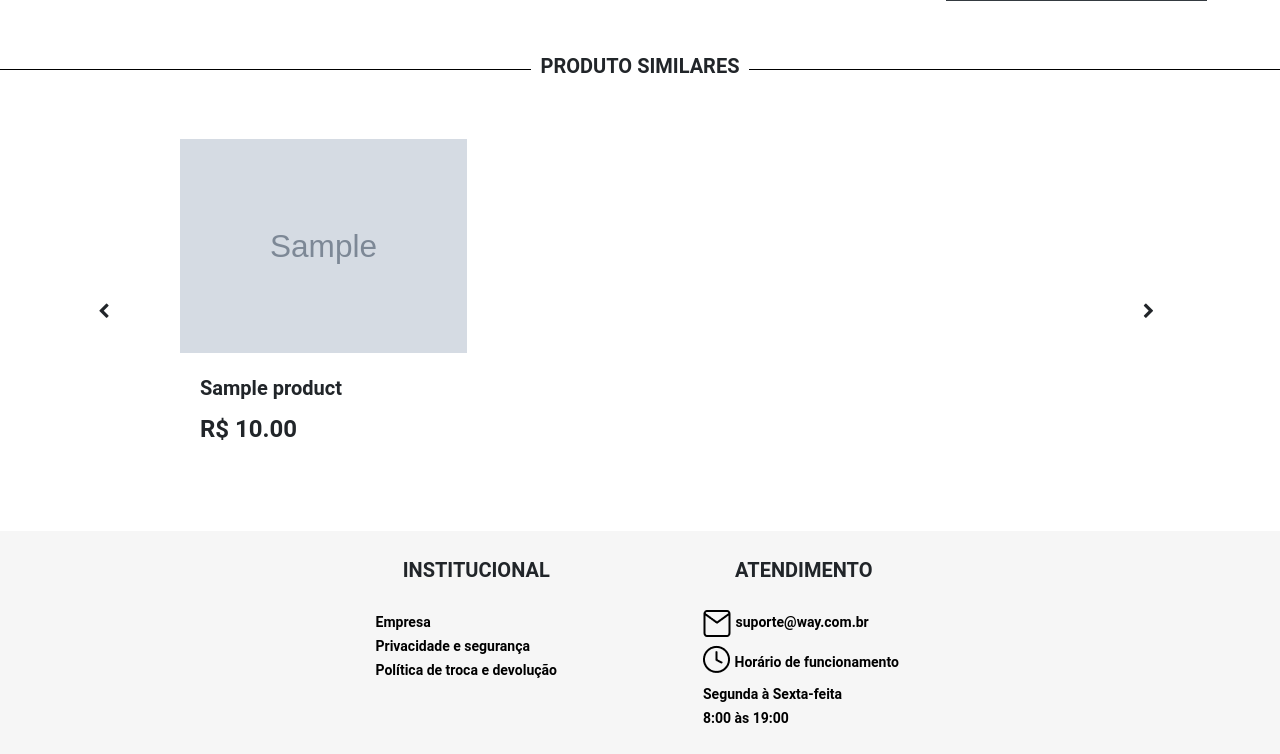
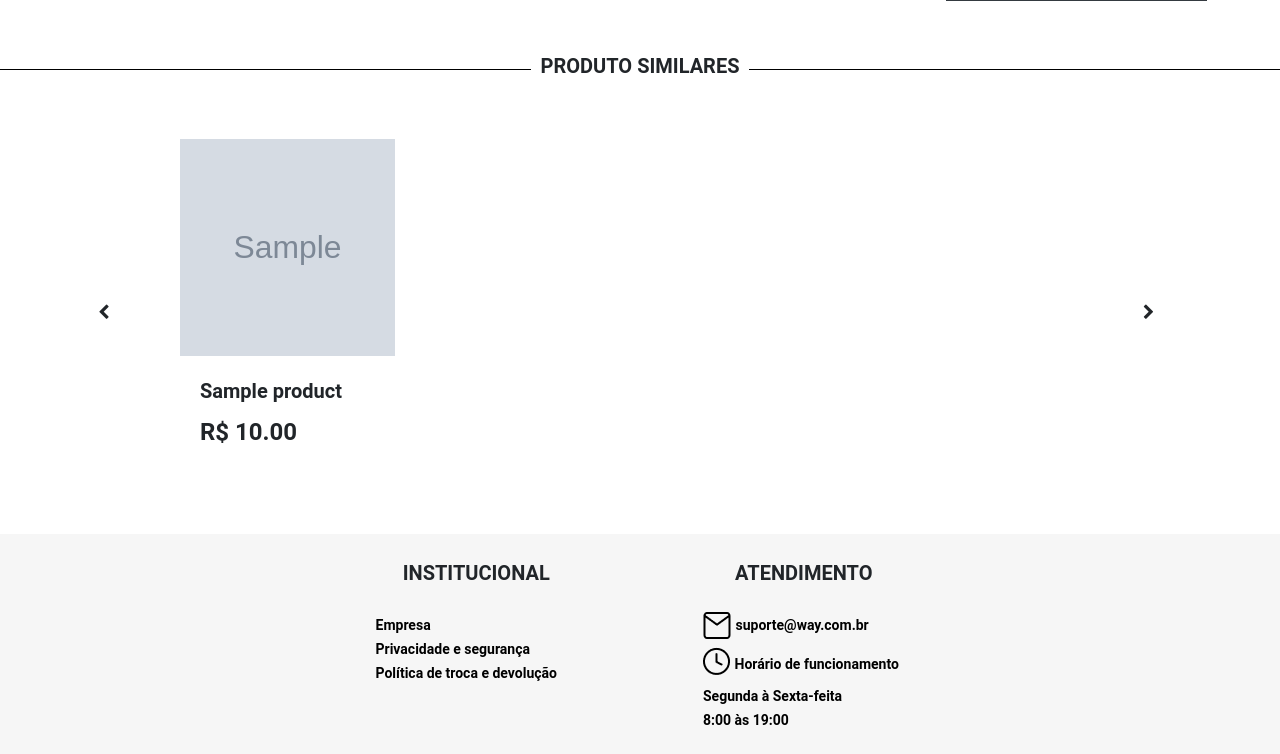
Before and after one commit to MatheusGomeSouza/wayweb-project, a Django app: the page made by produto/views.py in a window 1280 px wide. Shown: the part 546-1300 px from the top of the page. Run offline with Django 3.2, Linux system fonts and the light colour scheme; tables that the repository leaves empty hold one stand-in row (Sample ...); some libraries are stand-ins or nearby versions.

Commit message:
image fixes

```diff
--- a/orders/views.py
+++ b/orders/views.py
@@ -49,9 +49,9 @@ class OrderCreateView(CreateView):
                     quantity=item["quantity"],
                     size=item["size"],
                 )
-                est = Estoque.objects.get(product_id=item["product"], size=item["size"], size_number=item["size_number"])
-                est.quantity -= item["quantity"]
-                est.save()
+                #est = Estoque.objects.get(product_id=item["product"], size=item["size"], size_number=item["size_number"])
+                #est.quantity -= item["quantity"]
+                #est.save()
 
             frete = cart.get_freigth()
             order.freight = frete
--- a/produto/views.py
+++ b/produto/views.py
@@ -13,7 +13,7 @@ def div(value, div):
 
 class ProductDetailView(DetailView):
     queryset = Product.available.all()
-    related_products = Product.objects.all().order_by('created').filter(category_id = 1)[:9]
+    related_products = Product.objects.all().order_by('created')[:9]
     extra_context = {'form': CartAddProductForm, 'product_list' : related_products}
 
 
--- a/templates/guest/index.html
+++ b/templates/guest/index.html
@@ -122,7 +122,7 @@
                                     {% for product in product_list|slice:":3" %}
                                         <div class="col-md-4 mb-3">
                                             <div class="card" style="border:none">
-                                                <img class="img-fluid" alt="100%x280" src="/media/{{product.image}}"
+                                                <img alt="100%x280" src="/media/{{product.image}}"   width="215px" height="217px"
                                                     onclick="location.href='{{ product.get_absolute_url }}';" style="cursor: pointer;">
                                                 <div class="card-body">
                                                     <label class="desc-camiseta">{{ product.name }}</label>
@@ -140,7 +140,7 @@
                                     {% for product in product_list|slice:"3:6" %}
                                         <div class="col-md-4 mb-3">
                                             <div class="card" style="border:none">
-                                                <img class="img-fluid" alt="100%x280" src="/media/{{product.image}}"
+                                                <img alt="100%x280" src="/media/{{product.image}}"   width="215px" height="217px"
                                                     onclick="location.href='{{ product.get_absolute_url }}';" style="cursor: pointer;">
                                                 <div class="card-body">
                                                     <label class="desc-camiseta">{{ product.name }}</label>
@@ -158,7 +158,7 @@
                                     {% for product in product_list|slice:"6:9" %}
                                         <div class="col-md-4 mb-3">
                                             <div class="card" style="border:none">
-                                                <img class="img-fluid" alt="100%x280" src="/media/{{product.image}}"
+                                                <img alt="100%x280" src="/media/{{product.image}}"   width="215px" height="217px"
                                                     onclick="location.href='{{ product.get_absolute_url }}';" style="cursor: pointer;">
                                                 <div class="card-body">
                                                     <label class="desc-camiseta">{{ product.name }}</label>
--- a/templates/produto/product_detail.html
+++ b/templates/produto/product_detail.html
@@ -114,7 +114,7 @@
                                     {% for product in product_list|slice:":3" %}
                                         <div class="col-md-4 mb-3">
                                             <div class="card" style="border:none">
-                                                <img class="img-fluid" alt="100%x280" src="/media/{{product.image}}"
+                                                <img alt="100%x280" src="/media/{{product.image}}" width="215px" height="217px"
                                                     onclick="location.href='{{ product.get_absolute_url }}';" style="cursor: pointer;">
                                                 <div class="card-body">
                                                     <label class="desc-camiseta">{{ product.name }}</label>
@@ -132,7 +132,7 @@
                                     {% for product in product_list|slice:"3:6" %}
                                         <div class="col-md-4 mb-3">
                                             <div class="card" style="border:none">
-                                                <img class="img-fluid" alt="100%x280" src="/media/{{product.image}}"
+                                                <img alt="100%x280" src="/media/{{product.image}}" width="215px" height="217px"
                                                     onclick="location.href='{{ product.get_absolute_url }}';" style="cursor: pointer;">
                                                 <div class="card-body">
                                                     <label class="desc-camiseta">{{ product.name }}</label>
@@ -150,7 +150,7 @@
                                     {% for product in product_list|slice:"6:9" %}
                                         <div class="col-md-4 mb-3">
                                             <div class="card" style="border:none">
-                                                <img class="img-fluid" alt="100%x280" src="/media/{{product.image}}"
+                                                <img alt="100%x280" src="/media/{{product.image}}" width="215px" height="217px"
                                                     onclick="location.href='{{ product.get_absolute_url }}';" style="cursor: pointer;">
                                                 <div class="card-body">
                                                     <label class="desc-camiseta">{{ product.name }}</label>
```
Also changed, not shown: templates/payments/payment_form.html (+0 -14 lines), media/produto/2021/12/03/calca1.jpg (added), media/produto/2021/12/03/calca2.jpg (added), media/produto/2021/12/03/calca3.jpg (added), media/produto/2021/12/03/calca4.jpg (added), media/produto/2021/12/03/calca5.jpeg (added), media/produto/2021/12/03/calca6.jpg (added), media/produto/2021/12/03/calca7.jpg (added), media/produto/2021/12/03/camisa1.jpg (added), media/produto/2021/12/03/camisa2.jfif (added), media/produto/2021/12/03/camisa3.jfif (added), media/produto/2021/12/03/camisa4.jfif (added), media/produto/2021/12/03/camisa5.jpg (added), media/produto/2021/12/03/camisa6.jpg (added), 1 more files.
